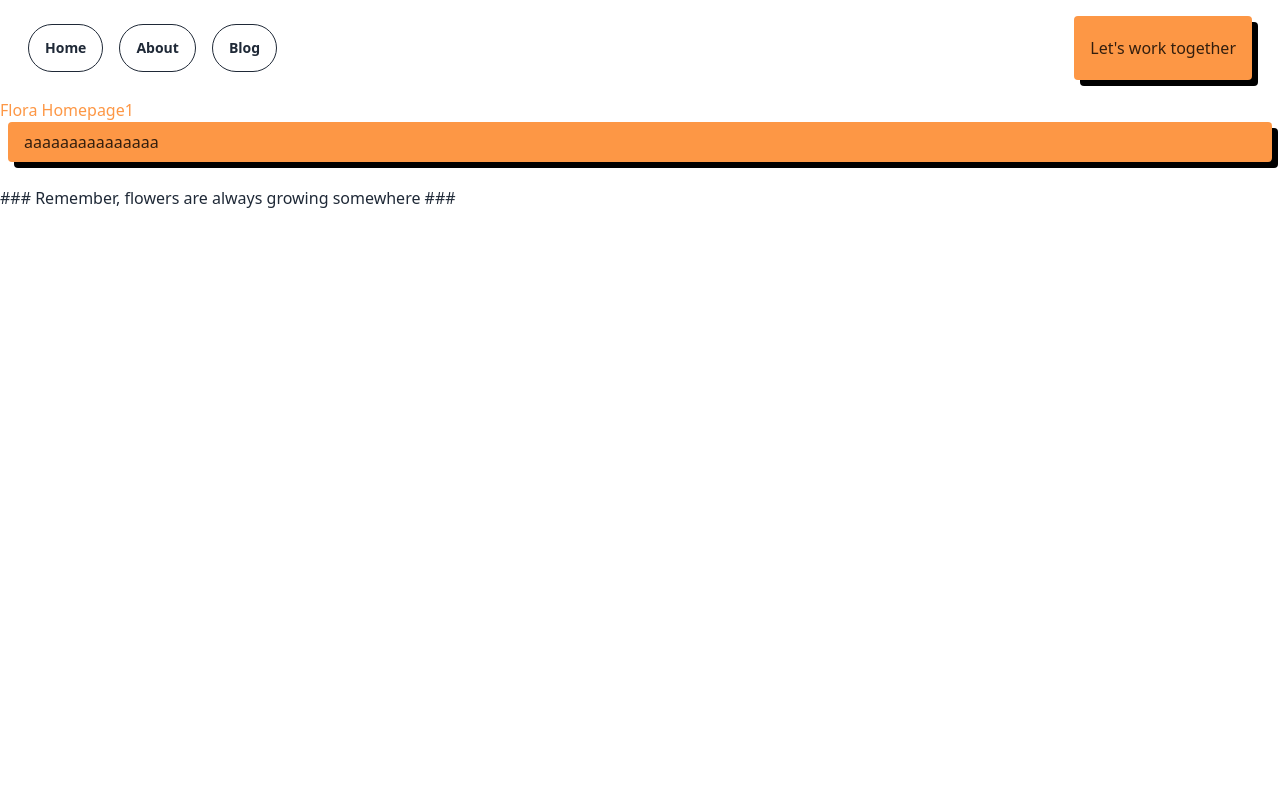
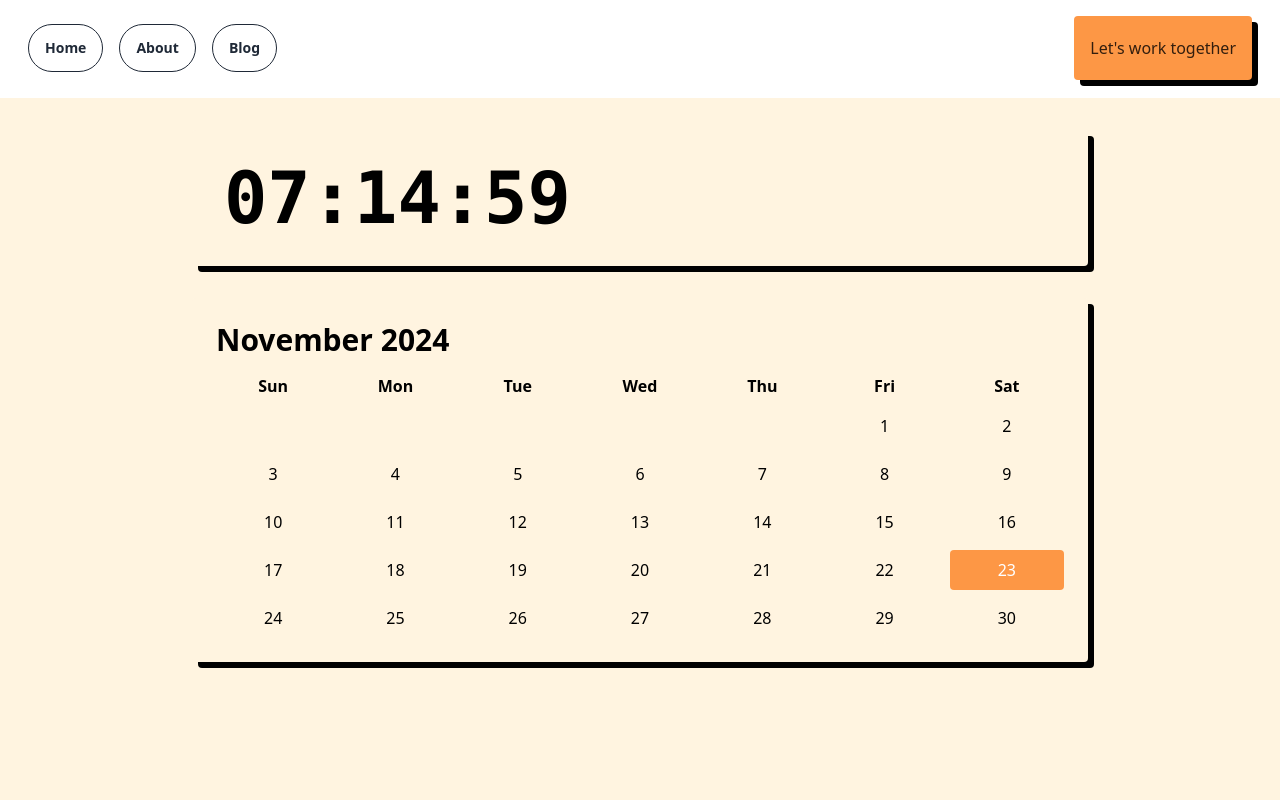
Before and after one commit to weezy20/flora, a SvelteKit app: page /home in a window 1280 px wide. Shown: the top 800 px of the page. Built offline with nearby package versions, Linux system fonts and the light colour scheme.

Commit message:
home page

```diff
--- a/package.json
+++ b/package.json
@@ -22,6 +22,7 @@
 		"eslint-config-prettier": "^9.1.0",
 		"eslint-plugin-svelte": "^2.36.0",
 		"globals": "^15.0.0",
+		"lucide-svelte": "^0.460.1",
 		"prettier": "^3.3.2",
 		"prettier-plugin-svelte": "^3.2.6",
 		"prettier-plugin-tailwindcss": "^0.6.5",
--- /dev/null
+++ b/src/lib/components/Calendar.svelte
@@ -0,0 +1,48 @@
+<script lang="ts">
+    import { onMount } from 'svelte';
+
+    let currentDate = new Date();
+    let days = ['Sun', 'Mon', 'Tue', 'Wed', 'Thu', 'Fri', 'Sat'];
+    let months = [
+        'January', 'February', 'March', 'April', 'May', 'June',
+        'July', 'August', 'September', 'October', 'November', 'December'
+    ];
+    let daysInMonth: number[] = [];
+    let firstDayOfMonth = new Date(currentDate.getFullYear(), currentDate.getMonth(), 1).getDay();
+
+    function generateCalendar() {
+        let daysInCurrentMonth = new Date(currentDate.getFullYear(), currentDate.getMonth() + 1, 0).getDate();
+        daysInMonth = Array.from({ length: daysInCurrentMonth }, (_, i) => i + 1);
+    }
+
+    onMount(() => {
+        generateCalendar();
+    });
+
+    function isToday(day: number) {
+        let today = new Date();
+        return today.getDate() === day && today.getMonth() === currentDate.getMonth() && today.getFullYear() === currentDate.getFullYear();
+    }
+</script>
+
+<div class="calendar bg-bg dark:bg-darkBg p-6 rounded-base shadow-light dark:shadow-dark">
+    <div class="text-3xl font-heading mb-4 text-text dark:text-darkText">
+        {months[currentDate.getMonth()]} {currentDate.getFullYear()}
+    </div>
+
+    <div class="grid grid-cols-7 gap-2">
+        {#each days as day}
+            <div class="text-center font-heading text-text dark:text-darkText">{day}</div>
+        {/each}
+
+        {#each Array(firstDayOfMonth) as _}
+            <div></div>
+        {/each}
+
+        {#each daysInMonth as day}
+            <div class="text-center p-2 text-text dark:text-darkText hover:bg-main rounded-base transition-colors {isToday(day) ? 'bg-main text-white' : ''}">
+                {day}
+            </div>
+        {/each}
+    </div>
+</div>
--- /dev/null
+++ b/src/lib/components/Clock.svelte
@@ -0,0 +1,25 @@
+<script lang="ts">
+    import { onMount } from 'svelte';
+
+    let time = new Date();
+
+    onMount(() => {
+      const interval = setInterval(() => {
+        time = new Date();
+      }, 1000);
+
+      return () => {
+        clearInterval(interval);
+      };
+    });
+
+    $: hours = time.getHours().toString().padStart(2, '0');
+    $: minutes = time.getMinutes().toString().padStart(2, '0');
+    $: seconds = time.getSeconds().toString().padStart(2, '0');
+  </script>
+
+  <div class="clock bg-bg dark:bg-darkBg p-8 rounded-base shadow-light dark:shadow-dark">
+    <div class="text-7xl font-mono font-bold text-text dark:text-darkText">
+      {hours}:{minutes}:{seconds}
+    </div>
+  </div>
--- a/src/routes/+layout.svelte
+++ b/src/routes/+layout.svelte
@@ -17,7 +17,6 @@
 
 {@render children()}
 
-<footer>
-	<br />
-	<p>### Remember, flowers are always growing somewhere ###</p>
+<footer class="w-full text-center bg-white dark:bg-black py-4 mt-auto">
+	<p> Remember, flowers are always growing somewhere </p>
 </footer>
--- a/src/routes/about/+page.svelte
+++ b/src/routes/about/+page.svelte
@@ -1,6 +1,7 @@
 <script lang="ts">
 	import { onMount } from 'svelte';
 	import Tag from '$lib/components/Tag.svelte';
+	import { Github, Linkedin, Mail } from 'lucide-svelte';
 
 	interface Project {
 		name: string;
@@ -66,7 +67,7 @@
 				day writing nothing but yaml files.
 			</p>
 			<p class="mb-2 text-lg">
-				I have worked with crypto and databases before and I can also take care of server
+				I have worked with crypto (polkadot) and databases before and I can also take care of server
 				deployments.
 			</p>
 			<div class="flex flex-wrap gap-4">
@@ -92,7 +93,9 @@
 							<p class="py-2">{project.description}</p>
 							<div class="my-2 flex flex-wrap gap-2">
 								{#each project.tech as tech}
-									<span class="badge badge-sm border-border bg-mainAccent text-white">{tech}</span>
+									<span class="badge badge-sm border-border bg-mainAccent p-2 text-white"
+										>{tech}</span
+									>
 								{/each}
 							</div>
 							<div class="card-actions justify-end">
@@ -127,6 +130,7 @@
 					class="btn border-2 border-border bg-main text-white shadow-light transition-transform hover:-translate-x-1
                     hover:-translate-y-1 hover:bg-mainAccent dark:shadow-dark"
 				>
+					<Github class="mr-2 h-5 w-5" />
 					GitHub
 				</a>
 				<a
@@ -138,16 +142,18 @@
 					class="btn border-2 border-border bg-main text-white shadow-light transition-transform hover:-translate-x-1
                     hover:-translate-y-1 hover:bg-mainAccent dark:shadow-dark"
 				>
+					<Linkedin class="mr-2 h-5 w-5" />
 					LinkedIn
 				</a>
 				<a
-					href="mailto:abhishekshah3@gmail.com"
+                    href="mailto:abhishekshah3@gmail.com?subject=Contact%20Abhishek%20Shah"
 					class="btn border-2 border-border bg-main text-white shadow-light transition-transform hover:-translate-x-1
                     hover:-translate-y-1 hover:bg-mainAccent dark:shadow-dark"
 					rel="noopener noreferrer"
 					on:mouseenter={() => handleHover('email')}
 					on:mouseleave={handleLeave}
 				>
+					<Mail class="mr-2 h-5 w-5" />
 					Email
 				</a>
 				<div class="relative ml-8 h-6 flex-1">
--- a/src/routes/home/+page.svelte
+++ b/src/routes/home/+page.svelte
@@ -1,3 +1,11 @@
-<h1 class="text-main">Flora Homepage1</h1>
+<script lang="ts">
+	import Calendar from '$lib/components/Calendar.svelte';
+	import Clock from '$lib/components/Clock.svelte';
+</script>
 
-<div class="btnx">aaaaaaaaaaaaaaa</div>
+<main class="min-h-screen bg-bg p-8 dark:bg-darkBg">
+	<div class="mx-auto max-w-4xl space-y-8">
+		<Clock />
+		<Calendar />
+	</div>
+</main>
```
Also changed, not shown: 1 other file (tests, documents, lock files or other folders).
